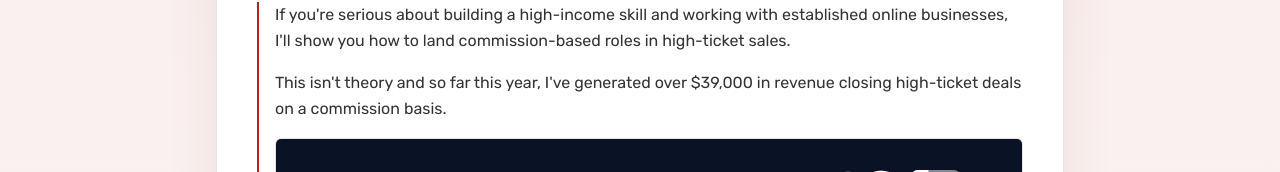
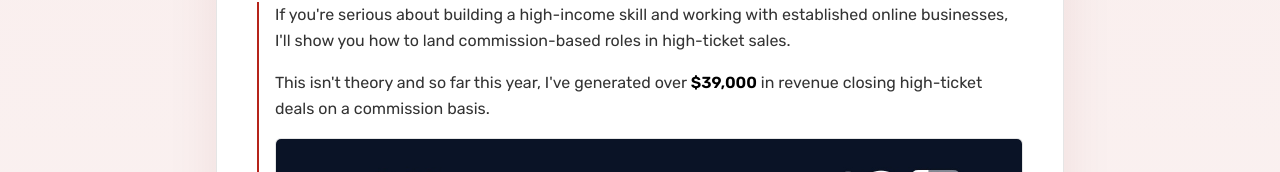
Before and after one commit to JentleJoe/billeady, a React (Vite) app: page /htcas in a window 1280 px wide. Shown: the part 306-478 px from the top of the page. Built offline with nearby package versions, Linux system fonts and the light colour scheme.

Commit message:
minor changes to ad page

```diff
--- a/src/pages/Htcas.jsx
+++ b/src/pages/Htcas.jsx
@@ -20,8 +20,9 @@ function Htcas() {
                   businesses, I&apos;ll show you how to land commission-based roles in high-ticket sales.
                 </p>
                 <p>
-                  This isn&apos;t theory and so far this year, I&apos;ve generated over $39,000 in revenue closing
-                  high-ticket deals on a commission basis.
+                  This isn&apos;t theory and so far this year, I&apos;ve generated over{' '}
+                  <span className="font-semibold text-black">$39,000</span> in revenue closing high-ticket
+                  deals on a commission basis.
                 </p>
                 <div className="overflow-hidden rounded-md border border-black/10 bg-white">
                   <img
@@ -159,7 +160,9 @@ function Htcas() {
 
             <div className="mt-12 border-t border-black/10 pt-10">
               <h2 className="flex items-center gap-3 text-sm font-semibold uppercase tracking-[0.2em] text-black">
-                <span className="h-0.5 w-6 bg-[var(--color-brand-accent)]" />
+                <span className="text-lg text-[var(--color-brand-accent)]" aria-hidden="true">
+                  ⚠️
+                </span>
                 Limited availability
               </h2>
               <p className="mt-4 text-black/80">
```
